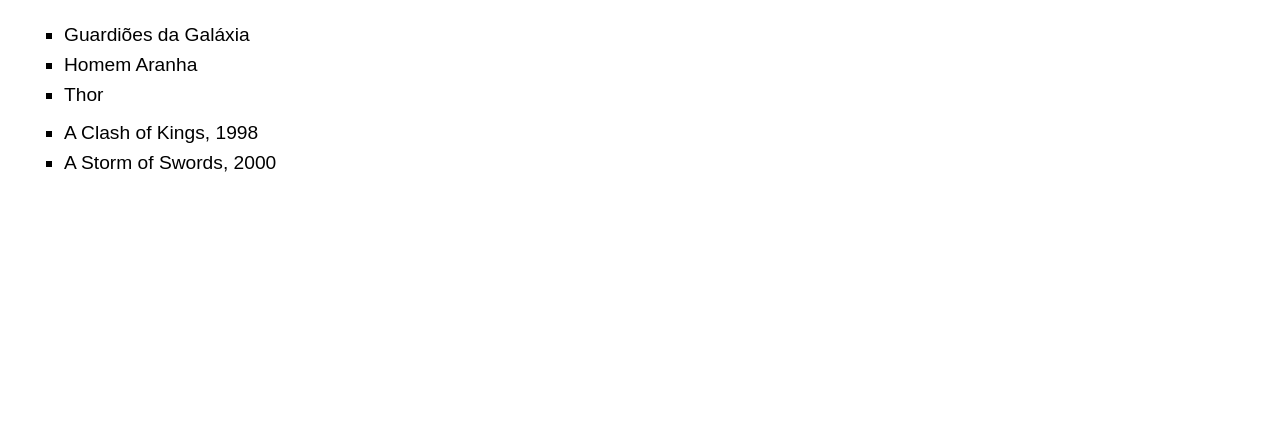
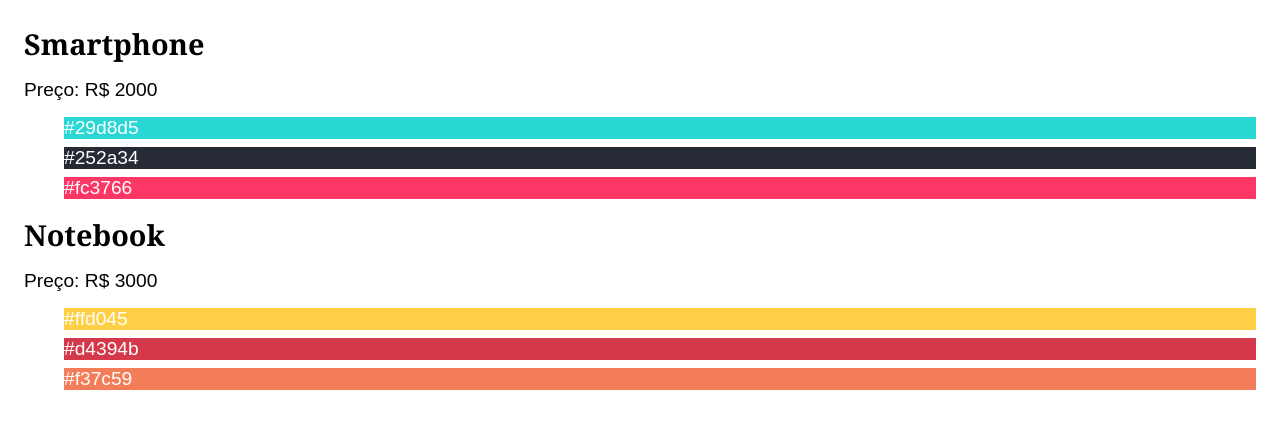
Before and after one commit to matheushnt/react-playground, a React (Vite) app: page / in a window 1280 px wide. Shown: the top 428 px of the page. Built offline with nearby package versions, Linux system fonts and the light colour scheme.

Commit message:
JSX Arrays 2

```diff
--- a/src/App.jsx
+++ b/src/App.jsx
@@ -1,31 +1,45 @@
 import { React } from 'react';
 
+const produtos = [
+  {
+    id: 1,
+    nome: 'Smartphone',
+    preco: 'R$ 2000',
+    cores: ['#29d8d5', '#252a34', '#fc3766'],
+  },
+  {
+    id: 2,
+    nome: 'Notebook',
+    preco: 'R$ 3000',
+    cores: ['#ffd045', '#d4394b', '#f37c59'],
+  },
+  {
+    id: 3,
+    nome: 'Tablet',
+    preco: 'R$ 1500',
+    cores: ['#365069', '#47c1c8', '#f95786'],
+  },
+];
+
 const App = () => {
-  const filmes = ['Guardiões da Galáxia', 'Homem Aranha', 'Thor'];
-
-  const livros = [
-    { nome: 'A Game of Thrones', ano: 1996 },
-    { nome: 'A Clash of Kings', ano: 1998 },
-    { nome: 'A Storm of Swords', ano: 2000 },
-  ];
+  const produtosFiltrados = produtos.filter(({ preco }) => Number(preco.replace('R$ ', '')) > 1500);
 
   return (
-    <>
-      <ul>
-        {filmes.map((filme, index) => (
-          <li key={index}>{filme}</li>
-        ))}
-      </ul>
-      <ul>
-        {livros
-          .filter(({ ano }) => ano >= 1998)
-          .map(({ nome, ano }) => (
-            <li key={nome}>
-              {nome}, {ano}
-            </li>
-          ))}
-      </ul>
-    </>
+    <section>
+      {produtosFiltrados.map(produto => (
+        <div key={produto.id}>
+          <h1>{produto.nome}</h1>
+          <p>Preço: {produto.preco}</p>
+          <ul>
+            {produto.cores.map(cor => (
+              <li key={cor} style={{ backgroundColor: cor, color: 'white' }}>
+                {cor}
+              </li>
+            ))}
+          </ul>
+        </div>
+      ))}
+    </section>
   );
 };
 
```
